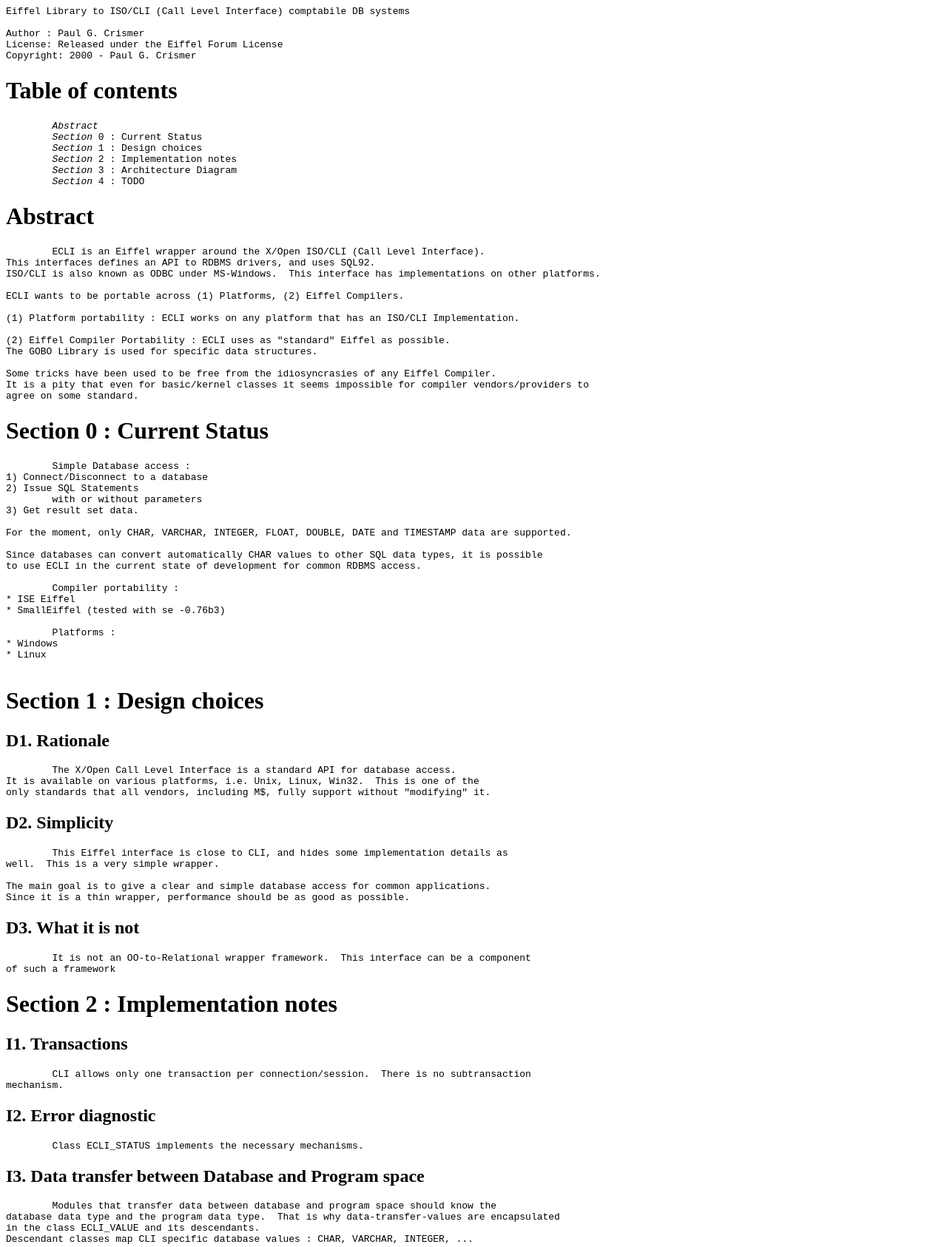
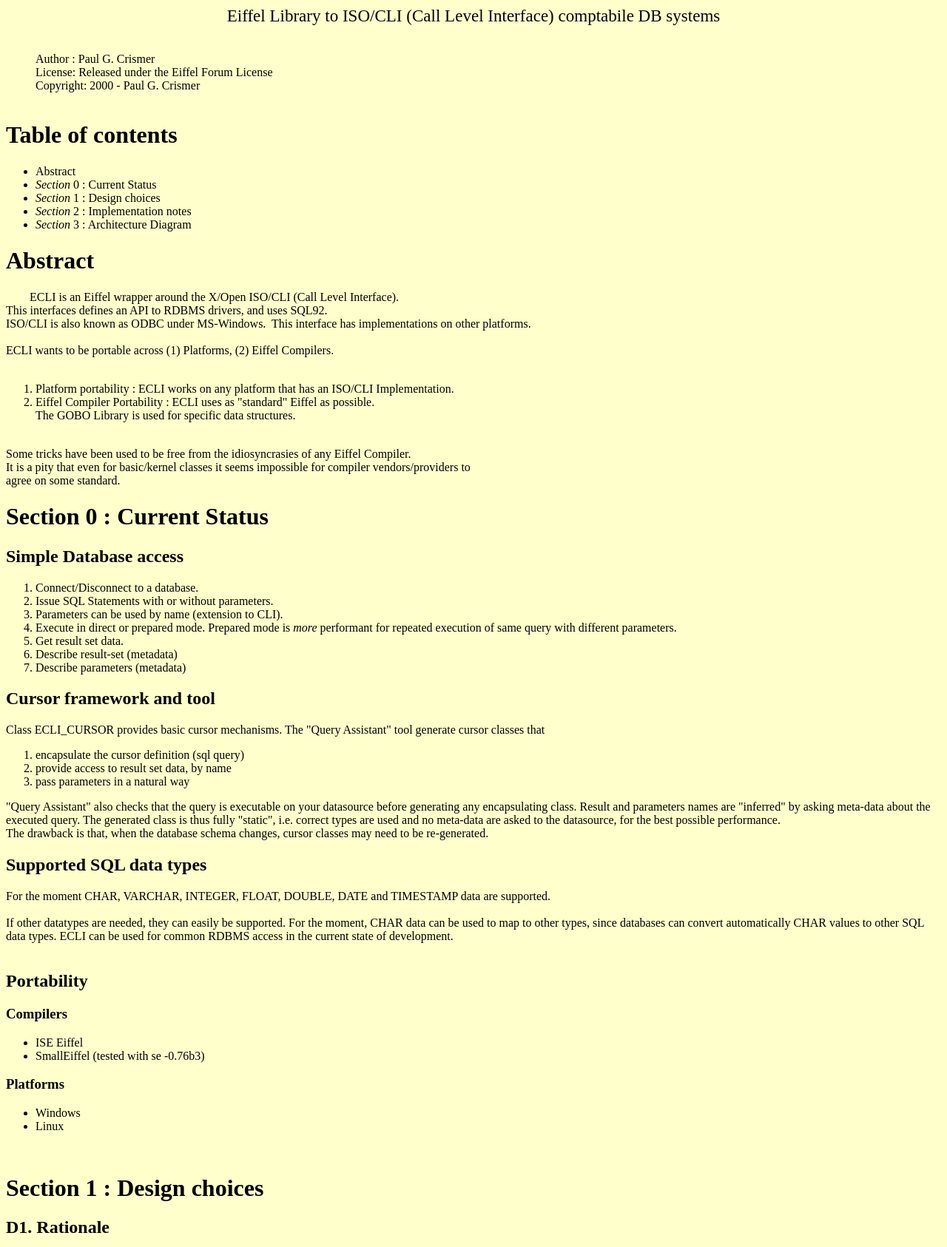
Before and after one commit to Eiffel-World/safe-lib, a plain HTML site: page ecli/doc/index.html in a window 1280 px wide. Shown: the top 1686 px of the page at 74% size. Drawn offline with Linux system fonts and the light colour scheme.

Commit message:
Conflict resolution for 00_1_B5 import

```diff
--- a/ecli/doc/index.html
+++ b/ecli/doc/index.html
@@ -1,69 +1,102 @@
 <!doctype html public "-//w3c//dtd html 4.0 transitional//en">
-<html>
-<head>
+<html><head>
    <meta http-equiv="Content-Type" content="text/html; charset=iso-8859-1">
-   <meta name="GENERATOR" content="Mozilla/4.7 [fr] (Win98; I) [Netscape]">
-   <title>ECLI - Eiffel Wrapper for the ISO/CLI DBMS Interface</title>
-</head>
-<body>
+   <meta name="GENERATOR" content="Mozilla/4.7 [fr] (Win98; I) [Netscape]"><title>ECLI - Eiffel Wrapper for the ISO/CLI DBMS Interface</title>
+<meta name="author" content="Paul-G. Crismer">
+<meta name="description" content="Documentation index"></head>
+<body text="#000000" link="#000099" vlink="#993399" alink="#009900" bgcolor="#ffffcc">
 
-<pre>Eiffel Library to ISO/CLI (Call Level Interface) comptabile DB systems
+<div align="Center">
+<big>
+<big>
 
-Author : Paul G. Crismer&nbsp;<pgcrism@attglobal.net>
-License: Released under the Eiffel Forum License
-Copyright: 2000 - Paul G. Crismer</pre>
+Eiffel Library to ISO/CLI (Call Level Interface) comptabile DB systems</big></big></div>
+<br>
+<br>
+<blockquote style="margin-top: 0pt; margin-right: 0pt; margin-bottom: 0pt; margin-left: 40px; ">Author : Paul G. Crismer&nbsp;
+<pgcrism @attglobal.net>
 
-<h1>
-Table of contents</h1>
+<br>
 
-<pre>&nbsp;&nbsp;&nbsp;&nbsp;&nbsp;&nbsp;&nbsp; <i>Abstract
-</i>&nbsp;&nbsp;&nbsp;&nbsp;&nbsp;&nbsp;&nbsp; <i>Section</i> 0 : Current Status
-&nbsp;&nbsp;&nbsp;&nbsp;&nbsp;&nbsp;&nbsp; <i>Section</i> 1 : Design choices
-&nbsp;&nbsp;&nbsp;&nbsp;&nbsp;&nbsp;&nbsp; <i>Section</i> 2 : Implementation notes
-&nbsp;&nbsp;&nbsp;&nbsp;&nbsp;&nbsp;&nbsp; <i>Section</i> 3 : Architecture Diagram
-&nbsp;&nbsp;&nbsp;&nbsp;&nbsp;&nbsp;&nbsp; <i>Section</i> 4 : TODO</pre>
+License: Released under the Eiffel Forum License<br>
+Copyright: 2000 - Paul G. Crismer<BR>
+
+</blockquote>
+<br>
+<h1>Table of contents
+</h1>
+
+<UL>
+<LI>Abstract</LI>
+<LI><i>Section</i> 0 : Current Status</LI>
+<LI><i>Section</i> 1 : Design choices</LI>
+<LI><i>Section</i> 2 : Implementation notes</LI>
+<LI><i>Section</i> 3 : Architecture Diagram</LI>
+</UL>
 
 <h1>
 Abstract</h1>
 
-<pre>&nbsp;&nbsp;&nbsp;&nbsp;&nbsp;&nbsp;&nbsp; ECLI is an Eiffel wrapper around the X/Open ISO/CLI (Call Level Interface).
-This interfaces defines an API to RDBMS drivers, and uses SQL92.
-ISO/CLI is also known as ODBC under MS-Windows.&nbsp; This interface has implementations on other platforms.
+&nbsp;&nbsp;&nbsp;&nbsp;&nbsp;&nbsp;&nbsp; ECLI is an Eiffel wrapper around the X/Open ISO/CLI (Call Level Interface).<br>
+This interfaces defines an API to RDBMS drivers, and uses SQL92.<br>
+ISO/CLI is also known as ODBC under MS-Windows.&nbsp; This interface has implementations on other platforms.<br>
+<br>
+ECLI wants to be portable across (1) Platforms, (2) Eiffel Compilers.<br>
+<br>
+<ol>
 
-ECLI wants to be portable across (1) Platforms, (2) Eiffel Compilers.
-
-(1) Platform portability : ECLI works on any platform that has an ISO/CLI Implementation.
-
-(2) Eiffel Compiler Portability : ECLI uses as "standard" Eiffel as possible.
-The GOBO Library is used for specific data structures.
-
-Some tricks have been used to be free from the idiosyncrasies of any Eiffel Compiler.
-It is a pity that even for basic/kernel classes it seems impossible for compiler vendors/providers to
-agree on some standard.</pre>
+  <li>Platform portability : ECLI works on any platform that has an ISO/CLI Implementation.</li>
+  <li>Eiffel Compiler Portability : ECLI uses as "standard" Eiffel as possible.<br>
+The GOBO Library is used for specific data structures.</li>
+</ol>
+<br>
+Some tricks have been used to be free from the idiosyncrasies of any Eiffel Compiler.<br>
+It is a pity that even for basic/kernel classes it seems impossible for compiler vendors/providers to<br>
+agree on some standard.
 
 <h1>
 Section 0 : Current Status</h1>
 
-<pre>&nbsp;&nbsp;&nbsp;&nbsp;&nbsp;&nbsp;&nbsp; Simple Database access :
-1) Connect/Disconnect to a database
-2) Issue SQL Statements
-&nbsp;&nbsp;&nbsp;&nbsp;&nbsp;&nbsp;&nbsp; with or without parameters
-3) Get result set data.
+<h2>Simple Database access</h2>
+<OL>
+<LI>Connect/Disconnect to a database.</LI>
+<LI>Issue SQL Statements with or without parameters.
+<LI>Parameters can be used by name (extension to CLI).</LI>
+<LI>Execute in direct or prepared mode.  Prepared mode is <em>more</em> performant for repeated execution of same query with different parameters.</LI>
+<LI>Get result set data.</LI>
+<LI>Describe result-set (metadata)</LI>
+<LI>Describe parameters (metadata)</LI>
+</OL>
+<h2>Cursor framework and tool</h2>
+Class ECLI_CURSOR provides basic cursor mechanisms.
+The "Query Assistant" tool generate cursor classes that
+<ol> <li>encapsulate the cursor definition (sql query)</li>
+<li>provide access to result set data, by name</li>
+<li>pass parameters in a natural way</li>
+</ol>
+"Query Assistant" also checks that the query is executable on your datasource before generating any encapsulating class.
+Result and parameters names are "inferred" by asking meta-data about the executed query.
+The generated class is thus fully "static", i.e. correct types are used and no meta-data are asked to the datasource, for the best possible performance.<br>
+The drawback is that, when the database schema changes, cursor classes may need to be re-generated.
+<h2>Supported SQL data types</h2>
+For the moment CHAR, VARCHAR, INTEGER, FLOAT, DOUBLE, DATE and TIMESTAMP data are supported.<br>
+<br>
+If other datatypes are needed, they can easily be supported.  For the moment, CHAR data can be used to map to other types, since databases can convert automatically CHAR values to other SQL data types.
+ECLI can be used for common RDBMS access in the current state of development.<br>
+<br>
+<h2>Portability</h2>
+<h3>Compilers</h3>
+<UL>
+<LI>ISE Eiffel</LI>
+<LI>SmallEiffel (tested with se -0.76b3)</LI>
+</UL>
+<h3>Platforms</h3>
+<UL>
+<LI> Windows</LI>
+<LI> Linux</LI>
+</UL>
+<br>
 
-For the moment, only CHAR, VARCHAR, INTEGER, FLOAT, DOUBLE, DATE and TIMESTAMP data are supported.
-
-Since databases can convert automatically CHAR values to other SQL data types, it is possible
-to use ECLI in the current state of development for common RDBMS access.
-
-&nbsp;&nbsp;&nbsp;&nbsp;&nbsp;&nbsp;&nbsp; Compiler portability :
-* ISE Eiffel
-* SmallEiffel (tested with se -0.76b3)
-
-&nbsp;&nbsp;&nbsp;&nbsp;&nbsp;&nbsp;&nbsp; Platforms :
-* Windows
-* Linux
-
-</pre>
 
 <h1>
 Section 1 : Design choices</h1>
@@ -71,23 +104,26 @@ Section 1 : Design choices</h1>
 <h2>
 D1. Rationale</h2>
 
-<pre>&nbsp;&nbsp;&nbsp;&nbsp;&nbsp;&nbsp;&nbsp; The X/Open Call Level Interface is a standard API for database access.
-It is available on various platforms, i.e. Unix, Linux, Win32.&nbsp; This is one of the
+<pre>
+&nbsp;&nbsp;&nbsp;&nbsp;&nbsp;&nbsp;&nbsp; The X/Open Call Level Interface is a standard API for database access.<br>
+It is available on various platforms, i.e. Unix, Linux, Win32.&nbsp; This is one of the<br>
 only standards that all vendors, including M$, fully support without "modifying" it.</pre>
 
 <h2>
 D2. Simplicity</h2>
 
-<pre>&nbsp;&nbsp;&nbsp;&nbsp;&nbsp;&nbsp;&nbsp; This Eiffel interface is close to CLI, and hides some implementation details as
-well.&nbsp; This is a very simple wrapper.
-
-The main goal is to give a clear and simple database access for common applications.
+<pre>
+&nbsp;&nbsp;&nbsp;&nbsp;&nbsp;&nbsp;&nbsp; This Eiffel interface is close to CLI, and hides some implementation details as<br>
+well.&nbsp; This is a very simple wrapper.<br>
+<br>
+The main goal is to give a clear and simple database access for common applications.<br>
 Since it is a thin wrapper, performance should be as good as possible.</pre>
 
 <h2>
 D3. What it is not</h2>
 
-<pre>&nbsp;&nbsp;&nbsp;&nbsp;&nbsp;&nbsp;&nbsp; It is not an OO-to-Relational wrapper framework.&nbsp; This interface can be a component
+<pre>
+&nbsp;&nbsp;&nbsp;&nbsp;&nbsp;&nbsp;&nbsp; It is not an OO-to-Relational wrapper framework.&nbsp; This interface can be a component<br>
 of such a framework</pre>
 
 <h1>
@@ -96,53 +132,29 @@ Section 2 : Implementation notes</h1>
 <h2>
 I1. Transactions</h2>
 
-<pre>&nbsp;&nbsp;&nbsp;&nbsp;&nbsp;&nbsp;&nbsp; CLI allows only one transaction per connection/session.&nbsp; There is no subtransaction
+<pre>
+&nbsp;&nbsp;&nbsp;&nbsp;&nbsp;&nbsp;&nbsp; CLI allows only one transaction per connection/session.&nbsp; There is no subtransaction<br>
 mechanism.</pre>
 
 <h2>
 I2. Error diagnostic</h2>
 
-<pre>&nbsp;&nbsp;&nbsp;&nbsp;&nbsp;&nbsp;&nbsp; Class ECLI_STATUS implements the necessary mechanisms.</pre>
+<pre>
+&nbsp;&nbsp;&nbsp;&nbsp;&nbsp;&nbsp;&nbsp; Class ECLI_STATUS implements the necessary mechanisms.</pre>
 
 <h2>
 I3. Data transfer between Database and Program space</h2>
 
-<pre>&nbsp;&nbsp;&nbsp;&nbsp;&nbsp;&nbsp;&nbsp; Modules that transfer data between database and program space should know the
-database data type and the program data type.&nbsp; That is why data-transfer-values are encapsulated
-in the class ECLI_VALUE and its descendants.
-Descendant classes map CLI specific database values : CHAR, VARCHAR, INTEGER, ...</pre>
+
+&nbsp;&nbsp;&nbsp;&nbsp;&nbsp;&nbsp;&nbsp; Modules that transfer data between database and program space should know the<br>
+database data type and the program data type.&nbsp; That is why data-transfer-values are encapsulated<br>
+in the class ECLI_VALUE and its descendants.<br>
+Descendant classes map CLI specific database values : CHAR, VARCHAR, INTEGER, ...
 
 <h1>
 Section 3 : Architecture Diagram</h1>
-<img SRC="architecture.jpg" >
-<h1>
-Section 4 : TODO</h1>
+<img src="architecture.jpg">
 
-<pre>T0. Implement other data values : Time, LONGVARCHAR, BINARY, LONGVARBINARY, ...
-Those data values should serve
-for data transfer, not as implementation of corresponding Abstract Data Types.
-ADT should be defined as clients or extension by inheritance.
-
-T1. Documentation.
-
-T2. Long Variable Data (LONGVARCHAR, LONGVARBINARY) : Result set columns currently are retrieved
-one column at a time (using SQLGetData).&nbsp; Very long data cannot be stored in computer memory.
-Those ECLI_LONGVARCHAR and ECLI_LONGVARBINARY classes should provide an interface that allows
-reading/writing data to a file. For example, 'item' would be of FILE type.
-
-T3. Test cases
-
-T4. Examples
-
-T5. ** DONE 2000-06-22 ** Port to Unix/Linux.&nbsp; This should be fairly easy using UnixODBC : www.unixodbc.org
-
-T6. Getting various metadata : Result-set metadata, Tables/Columns/Indexes catalog metadata,
-SQL Datatypes metadata.
-
-T7. Refactoring ... Make better use of inheritance, if possible.
-
-T8. Allow Bulk data transfers : a cursor is not a single line, but an array of lines.&nbsp; This is interesting for
-performance reasons. (Nice to have).</pre>
 
 </body>
 </html>
```
Also changed, not shown: ecli/INSTALL_INFO.txt.
